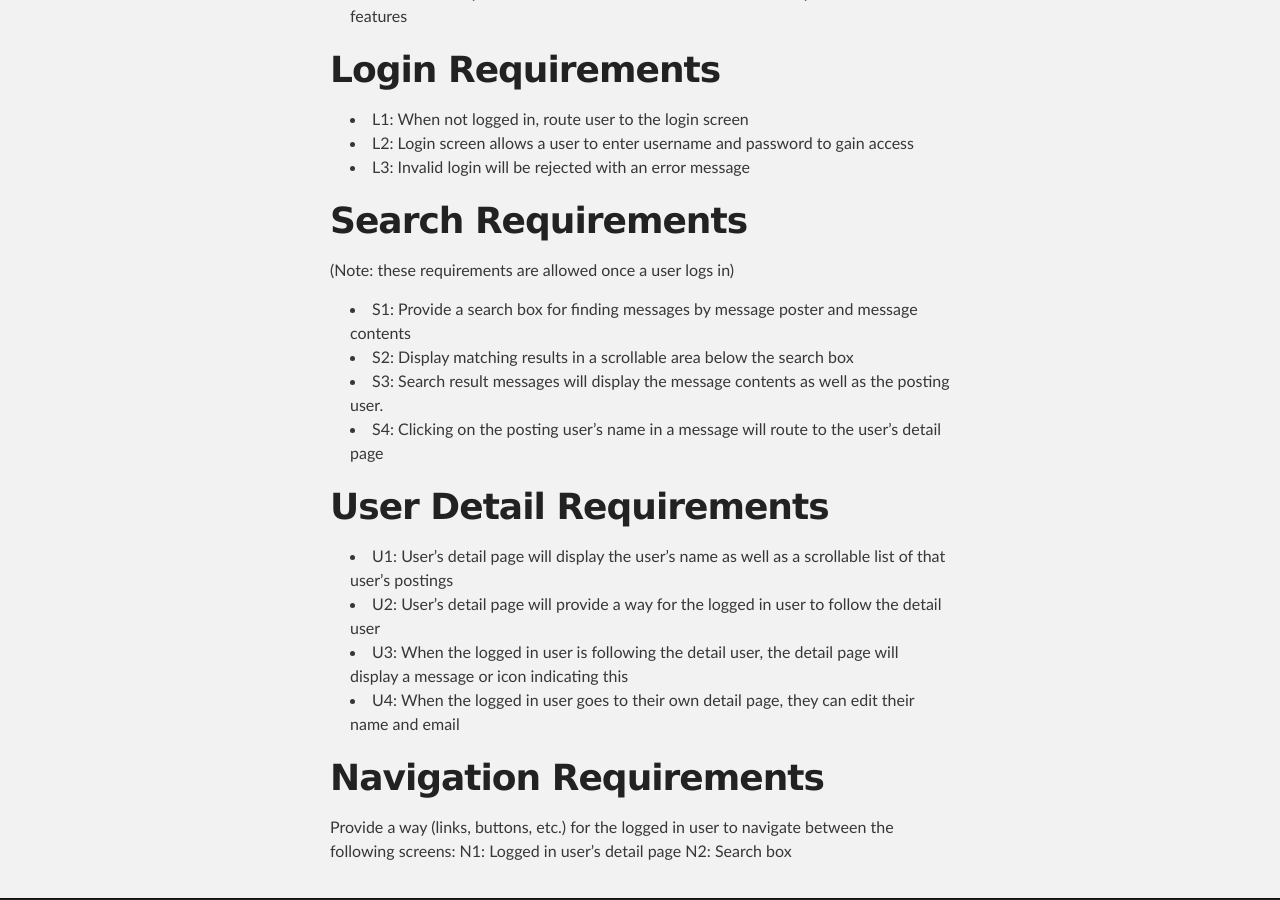
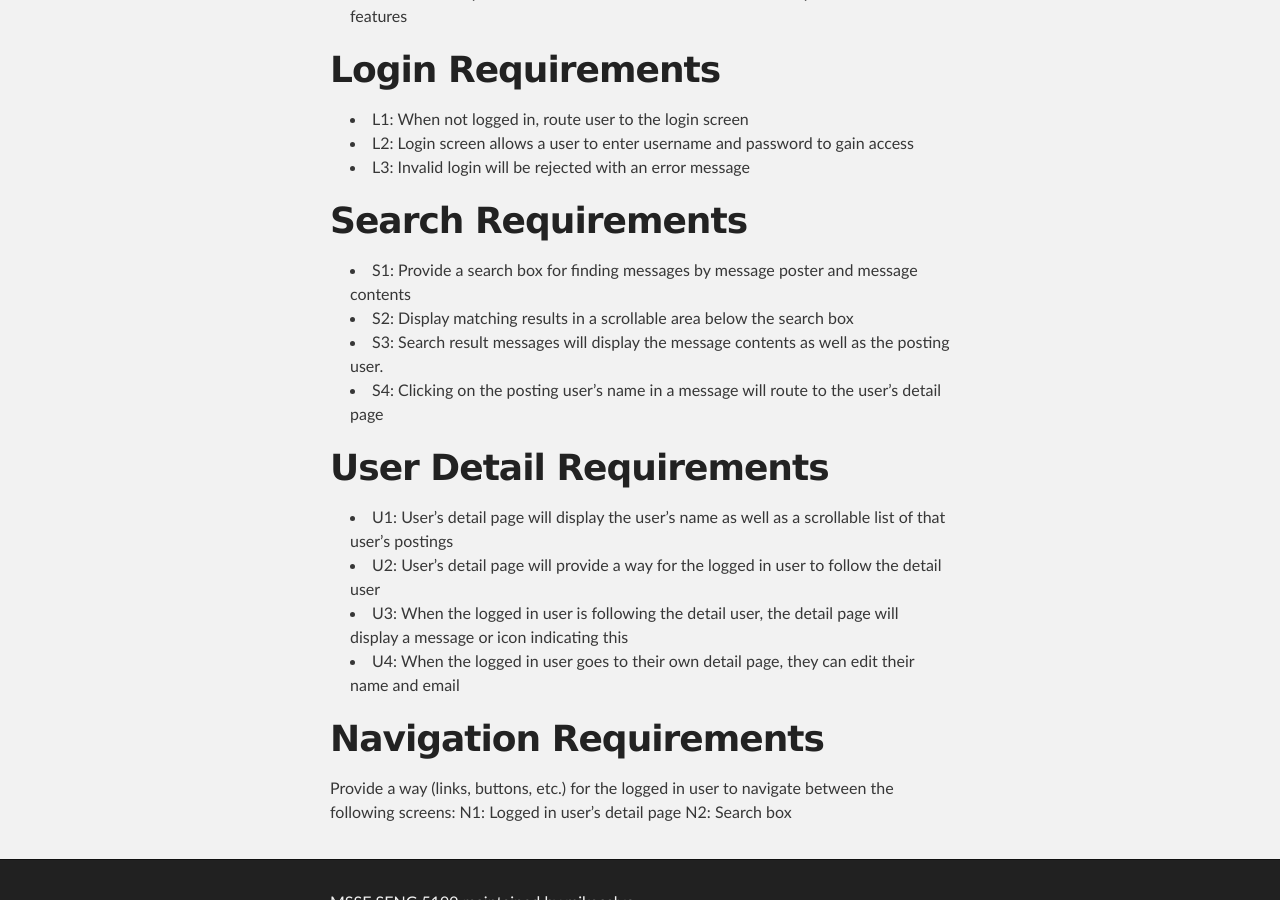
Before and after one commit to mikecalvo/mikecalvo.github.io, a Jekyll site: the page built from msse/assignments/3/index.md, in a window 1280 px wide and 900 px high, scrolled down 560 px. Built offline with Jekyll 4.4.1, drawn with Linux system fonts in a browser that asks for light colours; Markdown is read by kramdown in place of the engine named in the settings.

Commit message:
fixed Assignment #3 problem

```diff
--- a/msse/assignments/3/index.md
+++ b/msse/assignments/3/index.md
@@ -17,7 +17,6 @@ layout: default
 - L3: Invalid login will be rejected with an error message
 
 # Search Requirements
-(Note: these requirements are allowed once a user logs in)
 - S1: Provide a search box for finding messages by message poster and message contents
 - S2: Display matching results in a scrollable area below the search box
 - S3: Search result messages will display the message contents as well as the posting user.
```
